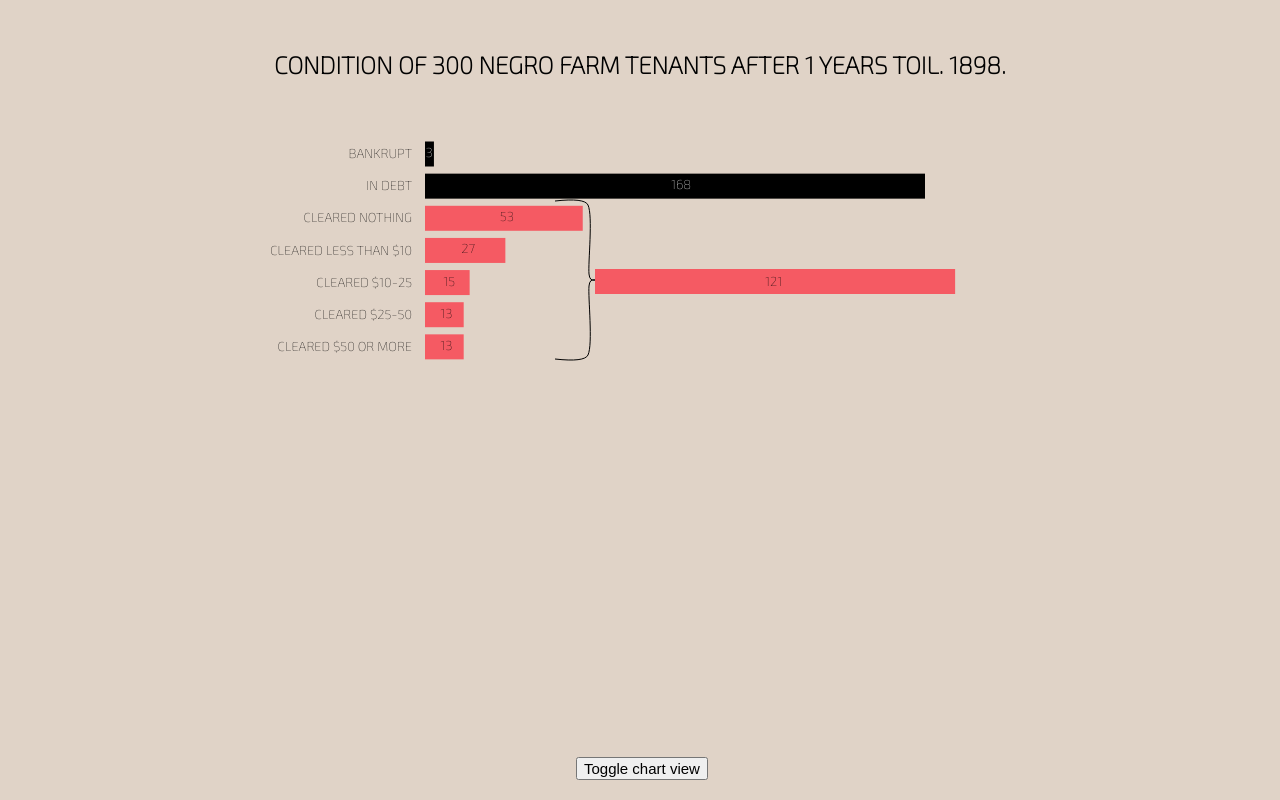
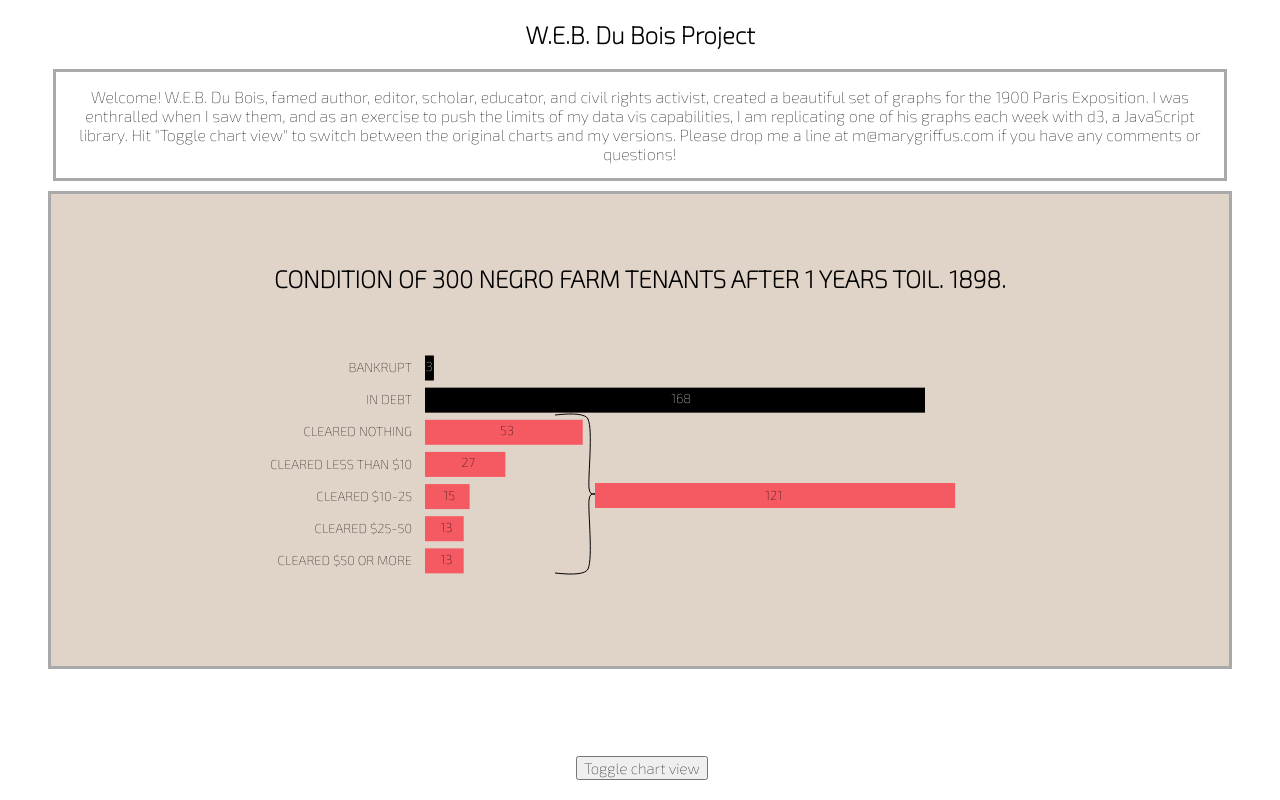
Before and after one commit to marygriffus/duboisproject, a plain HTML site: page index.html in a window 1280 px wide. Drawn offline with nearby package versions, Linux system fonts and the light colour scheme.

Commit message:
restructured, added intro

```diff
--- a/app.js
+++ b/ft.js
@@ -6,11 +6,11 @@
     if (newGraph.style.display !== "none") {
       newGraph.style.display = "none";
       originalGraph.style.display = "block";
-      document.body.style.backgroundColor = "#EEECE8";
+      document.querySelector(".farm-tenant").style.backgroundColor = "#EEECE8";
     } else {
       newGraph.style.display = "block";
       originalGraph.style.display = "none";
-      document.body.style.backgroundColor = "#E0D3C7";
+      document.querySelector(".farm-tenant").style.backgroundColor = "#E0D3C7";
     }
   }
 
--- a/index.html
+++ b/index.html
@@ -7,6 +7,12 @@
   <link rel="stylesheet" href="style.css">
 </head>
 <body>
+  <h2>W.E.B. Du Bois Project</h2>
+
+  <p class="project intro">Welcome! W.E.B. Du Bois, famed author, editor, scholar, educator, and civil rights activist, created a beautiful set of graphs for the 1900 Paris Exposition. I was enthralled when I saw them, and as an exercise to push the limits of my data vis capabilities, I am replicating one of his graphs each week with d3, a JavaScript library. Hit "Toggle chart view" to switch between the original charts and my versions. Please drop me a line at m@marygriffus.com if you have any comments or questions!</p>
+
+
+  <div class="farm-tenant project">
     <div class="new">
       <h3>CONDITION OF 300 NEGRO FARM TENANTS AFTER 1 YEARS TOIL. 1898.</h3>
       <div class="chart">
@@ -16,8 +22,9 @@
       <img src="http://cdn.loc.gov/service/pnp/ppmsca/33800/33892r.jpg" />
     </div>
     <button>Toggle chart view</button>
+  </div>
   <script src="https://cdnjs.cloudflare.com/ajax/libs/d3/3.5.5/d3.min.js" charset="utf-8"></script>
   <script src="data.js"></script>
-  <script src="app.js"></script>
+  <script src="ft.js"></script>
 </body>
 </html>
--- a/style.css
+++ b/style.css
@@ -1,14 +1,29 @@
-body {
+* {
+  font-family: 'Exo 2', sans-serif;
+  text-align: center;
+}
+
+.intro {
+  padding: 15px;
+}
+
+.project {
+  border: 3px solid darkgrey;
+  max-width: 90%;
   margin: 10px auto;
-  font-family: 'Exo 2', sans-serif;
-  background-color: #E0D3C7;
-  font-size: 13px;
-  text-align: center;
 }
 
 h3 {
   margin: 50px auto;
   font-size: 24px;
+}
+
+.farm-tenant {
+  padding: 20px;
+  font-family: 'Exo 2', sans-serif;
+  background-color: #E0D3C7;
+  font-size: 13px;
+  text-align: center;
 }
 
 .chart div {
```
Lines whose indentation alone changed are shown as unchanged.
